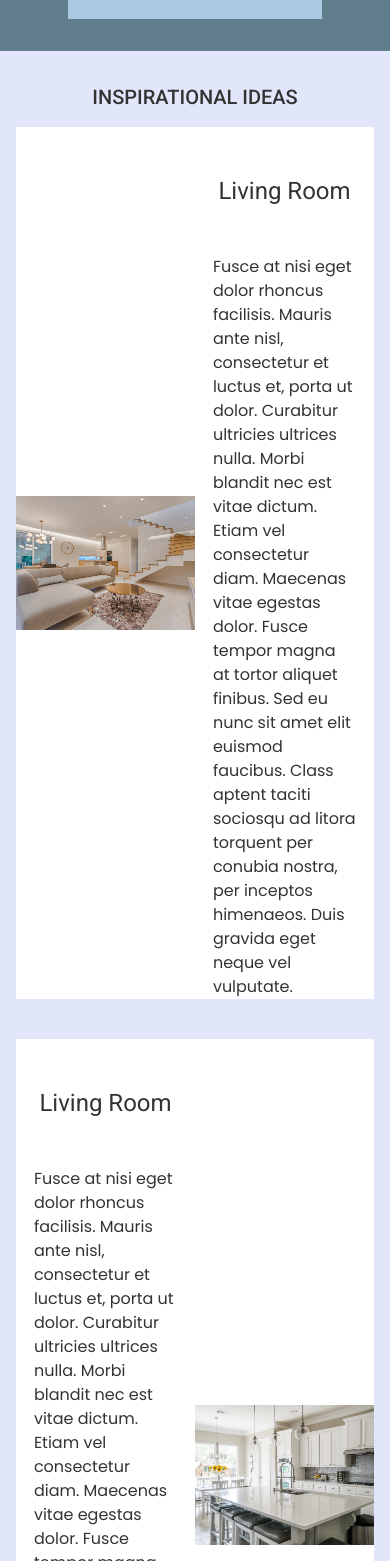
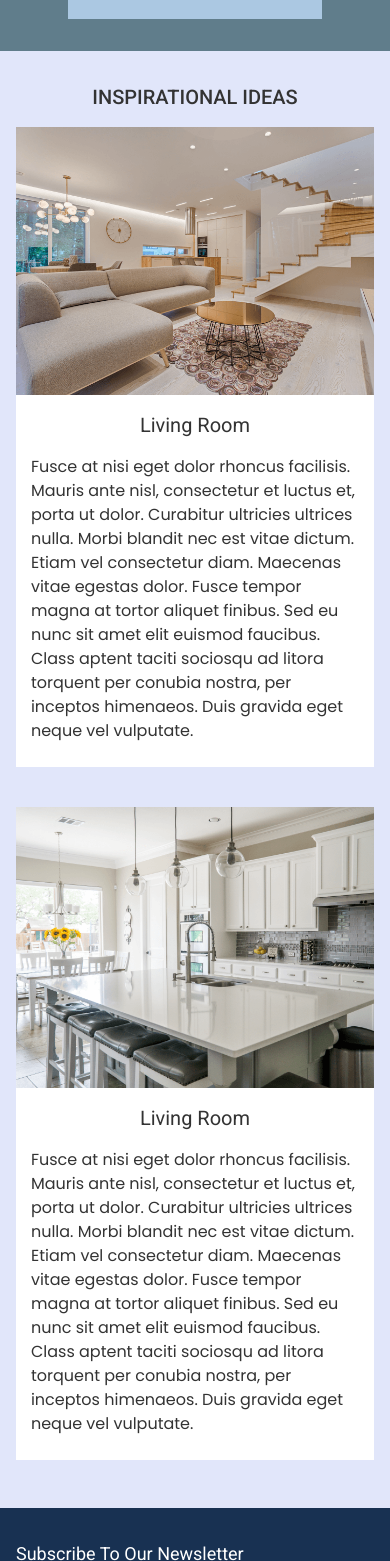
Before and after one commit to Samdevtechnology/samking-furniture, a Next.js app: page / in a window 390 px wide. Shown: the part 1507-3068 px from the top of the page. Built offline with nearby package versions, Linux system fonts and the light colour scheme.

Commit message:
Updated - Responsiveness

```diff
--- a/src/pages/Home.tsx
+++ b/src/pages/Home.tsx
@@ -40,9 +40,9 @@ export const Home = () => {
           <header className="pt-8 mb-4 text-center font-secondary font-medium text-xl">
             <h3>INSPIRATIONAL IDEAS</h3>
           </header>
-          <ul className="flex flex-col just-cont gap-y-10">
-            <li className=" flex just-cont bg-white">
-              <div className="image w-2/4">
+          <ul className="flex flex-col just-cont gap-y-10 pb-12">
+            <li className="flex just-cont bg-white flex-col lg:odd:flex-row lg:even:flex-row-reverse">
+              <div className="image w-full">
                 <Image
                   width={100}
                   height={200}
@@ -53,9 +53,11 @@ export const Home = () => {
                   placeholder="blur"
                 />
               </div>
-              <div className="w-2/4 self-start flex justify-center flex-col items-center">
-                <h5 className="my-12 text-2xl">Living Room</h5>
-                <p className=" w-4/5">
+              <div className="w-full self-start flex justify-center flex-col items-center">
+                <h5 className="my-4 xl:my-12 text-xl sm:text-2xl">
+                  Living Room
+                </h5>
+                <p className=" w-11/12 md:w-4/5 mb-6 lg:mb-0">
                   Fusce at nisi eget dolor rhoncus facilisis. Mauris ante nisl,
                   consectetur et luctus et, porta ut dolor. Curabitur ultricies
                   ultrices nulla. Morbi blandit nec est vitae dictum. Etiam vel
@@ -67,10 +69,23 @@ export const Home = () => {
                 </p>
               </div>
             </li>
-            <li className=" flex just-cont bg-white">
-              <div className="w-2/4 self-start flex justify-center flex-col items-center">
-                <h5 className="my-12 text-2xl">Living Room</h5>
-                <p className=" w-4/5">
+            <li className=" flex just-cont bg-white flex-col lg:odd:flex-row lg:even:flex-row-reverse">
+              <div className="image w-full">
+                <Image
+                  width={100}
+                  height={200}
+                  src={Inspirational2}
+                  alt="Inspirational Image"
+                  className="w-full h-full object-contain"
+                  quality={80}
+                  placeholder="blur"
+                />
+              </div>
+              <div className="w-full self-start flex justify-center flex-col items-center">
+                <h5 className="my-4 xl:my-12 text-xl sm:text-2xl">
+                  Living Room
+                </h5>
+                <p className=" w-11/12 md:w-4/5 mb-6 lg:mb-0">
                   Fusce at nisi eget dolor rhoncus facilisis. Mauris ante nisl,
                   consectetur et luctus et, porta ut dolor. Curabitur ultricies
                   ultrices nulla. Morbi blandit nec est vitae dictum. Etiam vel
@@ -81,17 +96,6 @@ export const Home = () => {
                   gravida eget neque vel vulputate.
                 </p>
               </div>
-              <div className="image w-2/4">
-                <Image
-                  width={100}
-                  height={200}
-                  src={Inspirational2}
-                  alt="Inspirational Image"
-                  className="w-full h-full object-contain"
-                  quality={80}
-                  placeholder="blur"
-                />
-              </div>
             </li>
           </ul>
         </Container>
```
